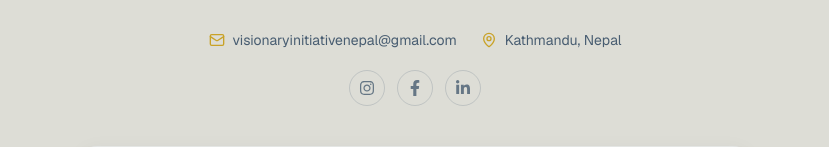
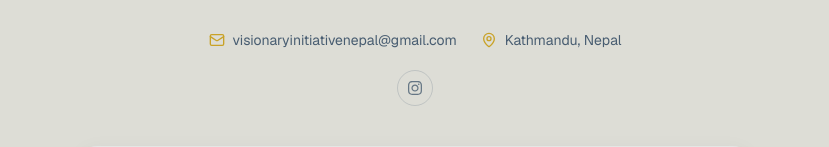
Before and after one commit to Sushan2589/Vidya, a Next.js app: page /contact in a window 1280 px wide. Shown: the part 297-444 px from the top of the page, without its empty margins (225-1054 px from the left). Built offline with nearby package versions, Linux system fonts and the light colour scheme; no server answers.

Commit message:
Remove Facebook and LinkedIn social links from ContactSection and Footer

```diff
--- a/components/ContactSection.tsx
+++ b/components/ContactSection.tsx
@@ -4,7 +4,7 @@ import { useState } from "react";
 import { motion } from "motion/react";
 import { Mail, MapPin, Send, CheckCircle2 } from "lucide-react";
 
-import { FaInstagram, FaFacebookF, FaLinkedinIn } from "react-icons/fa";
+import { FaInstagram } from "react-icons/fa";
 
 const contactDetails = [
   {
@@ -25,16 +25,6 @@ const socialLinks = [
     name: "Instagram",
     href: "https://www.instagram.com/vidya_org/",
     icon: FaInstagram,
-  },
-  {
-    name: "Facebook",
-    href: "https://www.facebook.com/profile.php?id=61575748772295",
-    icon: FaFacebookF,
-  },
-  {
-    name: "LinkedIn",
-    href: "https://www.linkedin.com/company/vidyanepal/",
-    icon: FaLinkedinIn,
   },
 ];
 
--- a/components/Footer.tsx
+++ b/components/Footer.tsx
@@ -1,10 +1,9 @@
 "use client";
 
-import Image from "next/image";
 import Link from "next/link";
 import { motion } from "motion/react";
 import { Mail, MapPin } from "lucide-react";
-import { FaInstagram, FaFacebookF, FaLinkedinIn } from "react-icons/fa";
+import { FaInstagram } from "react-icons/fa";
 import { newsArticles } from "@/lib/newsArticles";
 
 const navLinks = [
@@ -22,16 +21,6 @@ const socialLinks = [
     name: "Instagram",
     href: "https://www.instagram.com/vidya_org/",
     icon: FaInstagram,
-  },
-  {
-    name: "Facebook",
-    href: "https://www.facebook.com/profile.php?id=61575748772295",
-    icon: FaFacebookF,
-  },
-  {
-    name: "LinkedIn",
-    href: "https://www.linkedin.com/company/vidyanepal/",
-    icon: FaLinkedinIn,
   },
 ];
 
```
